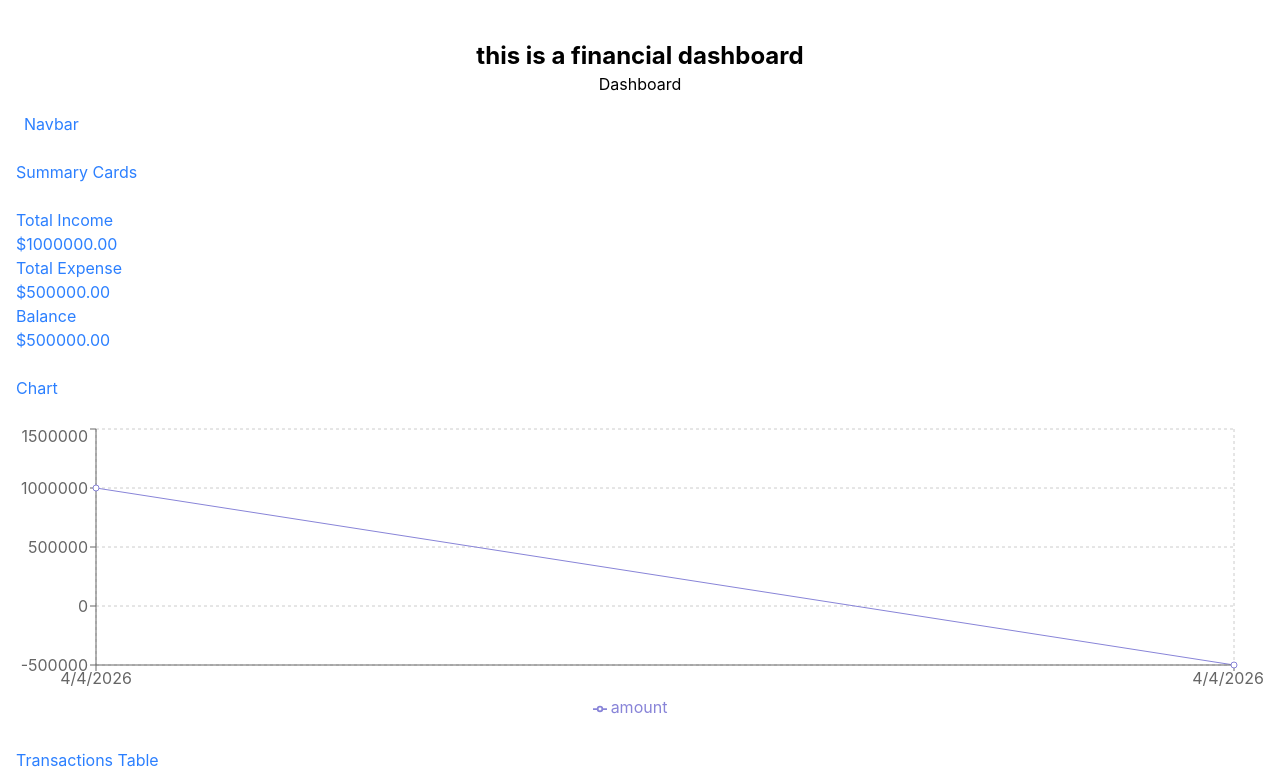
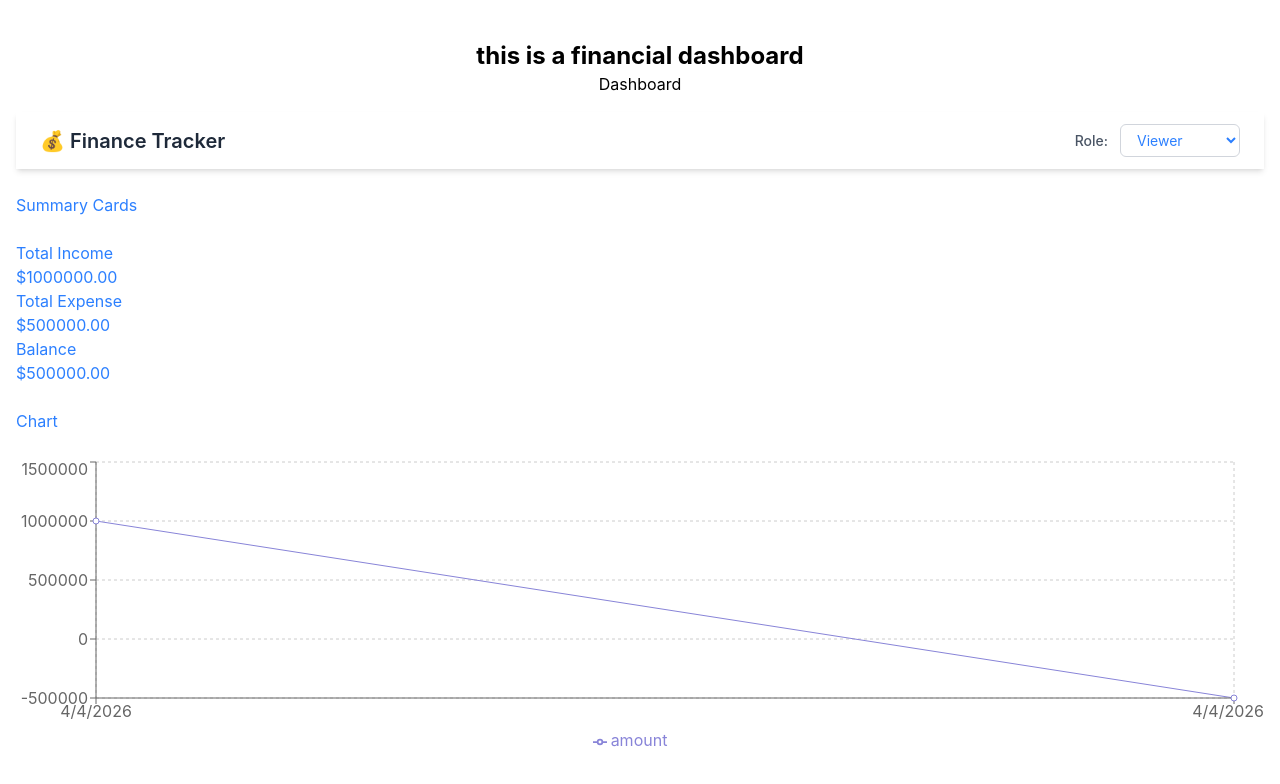
Before and after one commit to suryasekhardhal/financialDashboard, a React (Vite) app: page / in a window 1280 px wide. Shown: the top 784 px of the page. Built offline with nearby package versions, Linux system fonts and the light colour scheme.

Commit message:
implement navbar

```diff
--- a/src/components/Navbar.jsx
+++ b/src/components/Navbar.jsx
@@ -1,9 +1,38 @@
 import React from "react";
+import { useSelector, useDispatch } from "react-redux";
+
 function Navbar() {
+  const role = useSelector((state) => state.finance.role);
+  const dispatch = useDispatch();
+
+  const handleRoleChange = (e) => {
+    dispatch({ type: "finance/setRole", payload: e.target.value });
+  };
+
   return (
-    <>
-    <h2 className="ml-2">Navbar</h2>
-    </>
+    <nav className="w-full bg-white shadow-md px-6 py-3 flex items-center justify-between">
+      <h2 className="text-xl font-semibold text-gray-800">
+        💰 Finance Tracker
+      </h2>
+      <div className="flex items-center gap-3">
+        <label className="text-sm font-medium text-gray-600">
+          Role:
+        </label>
+
+        <select
+          value={role}
+          onChange={handleRoleChange}
+          className="px-3 py-1.5 border border-gray-300 rounded-md text-sm
+                     focus:outline-none focus:ring-2 focus:ring-blue-500
+                     hover:border-gray-400 transition"
+        >
+          <option value="">Select Role</option>
+          <option value="viewer">Viewer</option>
+          <option value="admin">Admin</option>
+        </select>
+      </div>
+    </nav>
   );
 }
+
 export default Navbar;
--- a/src/pages/Dashboard.jsx
+++ b/src/pages/Dashboard.jsx
@@ -1,4 +1,5 @@
 import React from "react";
+import { useSelector } from "react-redux";
 import Navbar from "../components/Navbar";
 import SummaryCards from "../components/SummaryCards";
 import TransactionsTable from "../components/TransactionsTable";
@@ -7,6 +8,7 @@ import AddTransactionForm from "../components/AddTransactionForm";
 import Chart from "../components/chart";
 
 function Dashboard(){
+    const role = useSelector((state) => state.finance.role);
     return(
         <>
         <h2 className="text-center">Dashboard</h2>
@@ -16,7 +18,7 @@ function Dashboard(){
         <Chart />
         <TransactionsTable />
         <Insights />
-        <AddTransactionForm />
+        {role === "admin" && <AddTransactionForm />}
        </div>
         </>
     )
```
